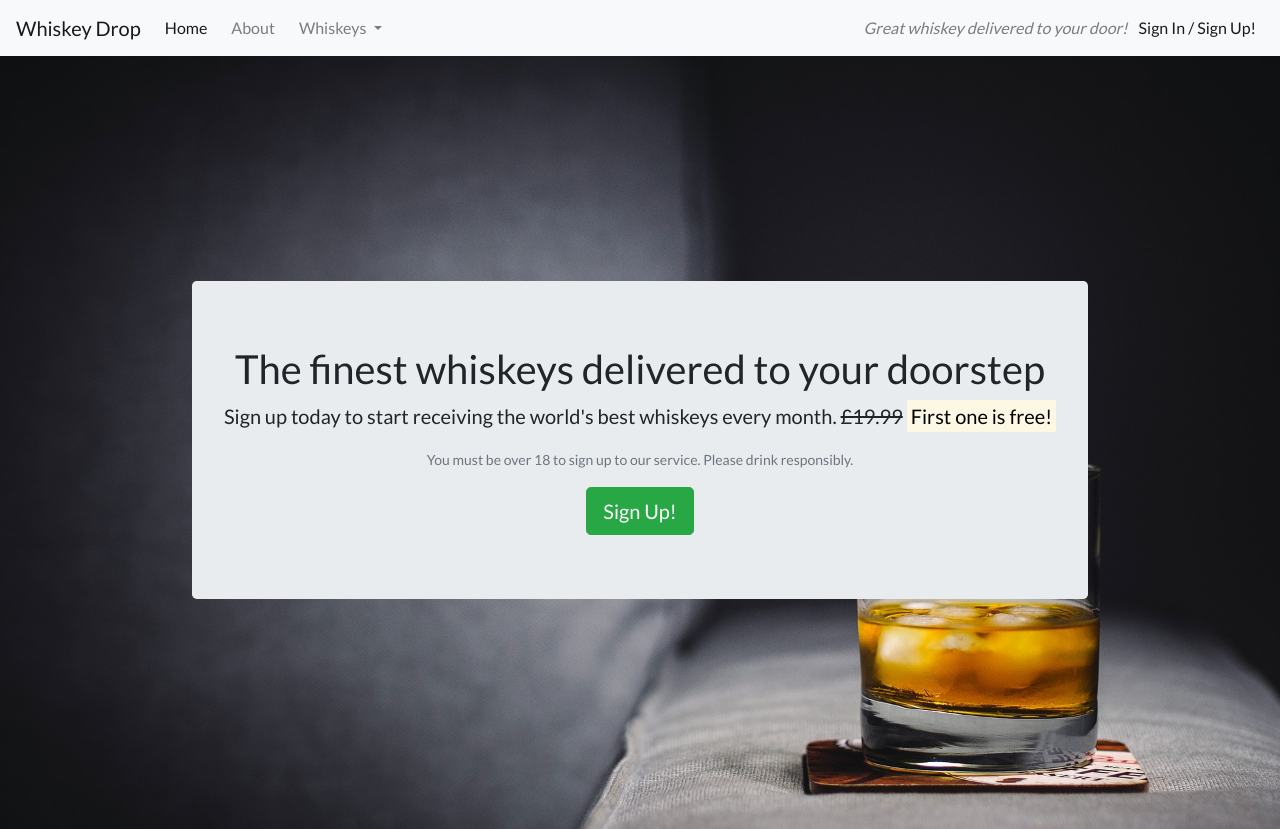
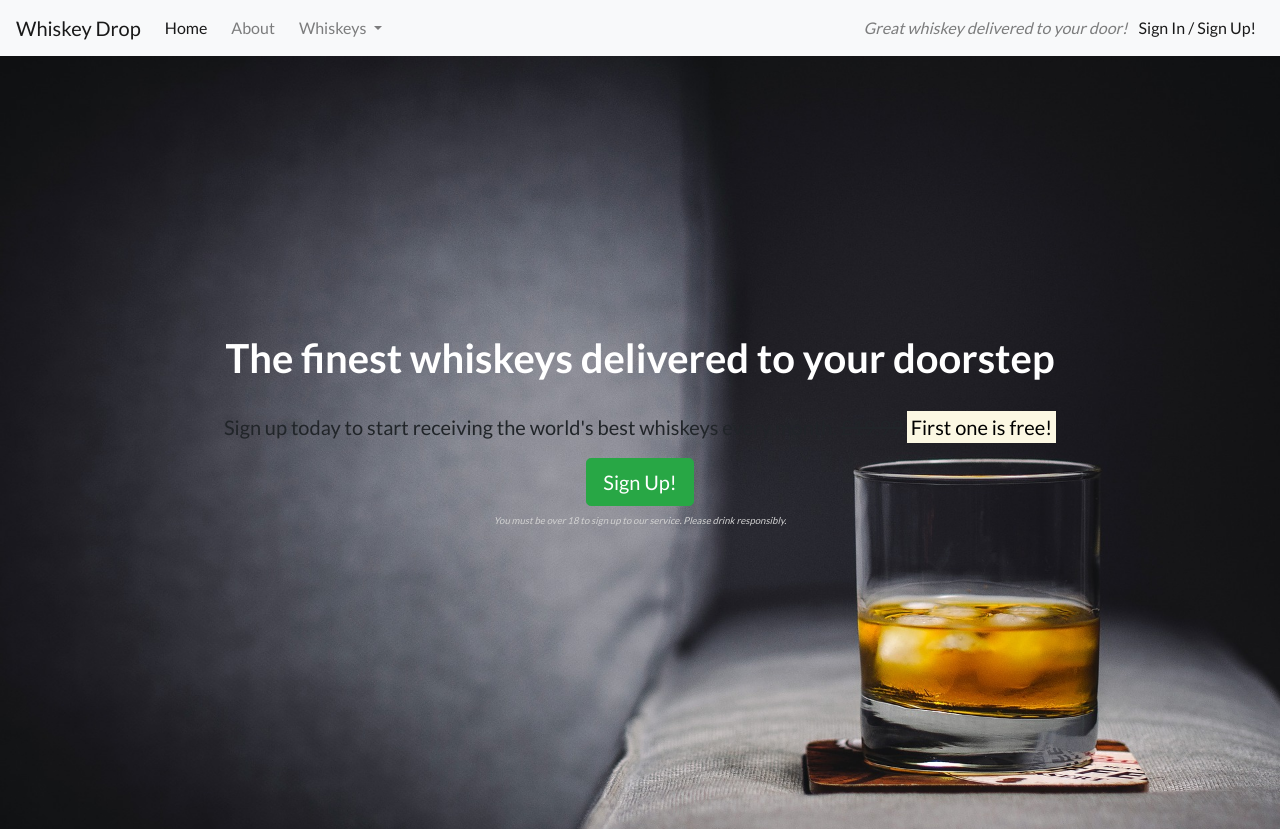
Before and after one commit to rachbry/bootstrap-demo, a plain HTML site: page index.html in a window 1280 px wide. Shown: the top 829 px of the page. Drawn offline with nearby package versions, Linux system fonts and the light colour scheme.

Commit message:
jumbotron styling

```diff
--- a/assets/css/style.css
+++ b/assets/css/style.css
@@ -20,3 +20,22 @@ body {
 .quotes-container {}
 
 .features-container {}
+
+
+/* jumbotron */
+
+.jumbotron {
+    background-color: transparent;
+}
+
+.jumbotron-header {
+    color: white;
+    font-weight: bold;
+    margin-bottom: 30px;
+}
+
+.jumbotron small {
+    font-size: 60%;
+    font-style: italic;
+    color: lightgray;
+}
--- a/index.html
+++ b/index.html
@@ -92,7 +92,7 @@
         <div class="row">
             <div class="col-12">
                 <section class="callout jumbotron text-center">
-                    <h1>
+                    <h1 class="jumbotron-header">
                         The finest whiskeys delivered to your doorstep
                     </h1>
                     <p class="lead">
@@ -103,11 +103,12 @@
                             <mark>First one is free!</mark>
                         </strong>
                     </p>
+                    <button class="btn btn-lg btn-success" data-toggle="modal" data-target="#sign-up-modal"
+                        type="button">Sign Up!
+                    </button>
                     <p class="text-muted">
                         <small>You must be over 18 to sign up to our service. Please drink responsibly.</small>
                     </p>
-                    <button class="btn btn-lg btn-success" data-toggle="modal" data-target="#sign-up-modal"
-                        type="button">Sign Up!</button>
                 </section>
             </div>
         </div>
```
